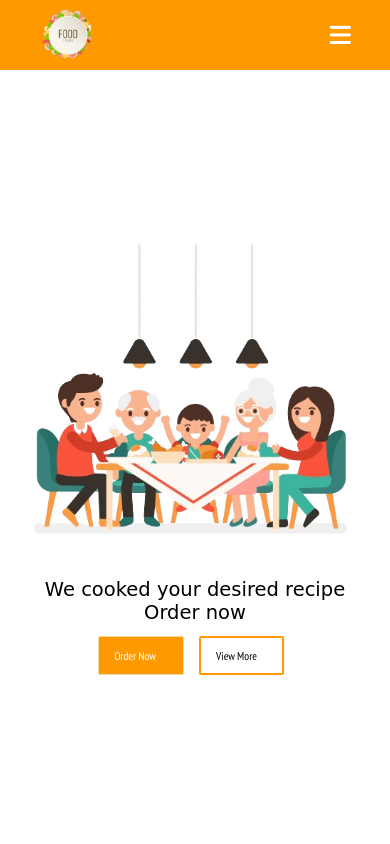
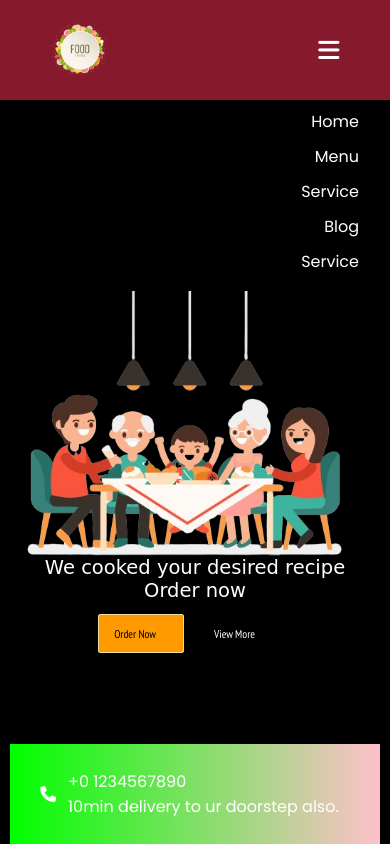
Before and after one commit to affan610/The-Last-Reply, a plain HTML site: page CSS/CSS Projects/Website Projects/Restaurant Website/index.html in a window 390 px wide. Both pictures are taken after a click on the icon 340 px from the left and 35 px from the top of the page. Shown: the top 844 px of the page. Drawn offline with Linux system fonts and the light colour scheme; a web font is replaced by a local one.

Commit message:
completed resaurant website

```diff
--- a/CSS/CSS Projects/Website Projects/Restaurant Website/index.html
+++ b/CSS/CSS Projects/Website Projects/Restaurant Website/index.html
@@ -22,6 +22,7 @@
 
 <body>
     <nav class="nv">
+        <div class="for_relative">
             <div class="nv_1">
                 <img class="navbar_logo" src="/CSS/CSS Projects/Website Projects/Restaurant Website/Images/337783-PBDRB9-706-removebg-preview (1).png" alt="">
             </div>
@@ -33,7 +34,36 @@
                 <p class="navbar_p navbar_p_5">Service</p>
                 <p class="navbar_p navbar_p_6">Company</p>
                 <p class="navbar_p navbar_p_7">Contract</p>
-            <i class="navbar_p navbar_p_8 fa-solid fa-bars"></i>
+                <i class=" js_bar_icon navbar_p navbar_p_8 fa-solid fa-bars"></i>
+            </div>
+            <div class="js_side_navbar invisible side_navbar">
+                <div class="parent_sdn">
+                    <div class="sn_d_1 sn_d">
+                        <p>Home</p>
+                    </div>
+                </div>
+                <div class="parent_sdn">
+                    <div class="sn_d_2 sn_d">
+                        <p>Menu</p>
+                    </div>
+                </div>
+                <div class="parent_sdn">
+                    <div class="sn_d_3 sn_d">
+                        <p>Service</p>
+                    </div>
+                </div>
+                <div class="parent_sdn">
+                    <div class="sn_d_4 sn_d">
+                        <p>Blog</p>
+                    </div>
+                </div>
+                <div class="parent_sdn">
+                    <div class="sn_d_5 sn_d">
+                        <p>Service</p>
+                    </div>
+                </div>
+            </div>
+
         </div>
     </nav>
     <div class="container">
@@ -57,6 +87,7 @@
     </div>
     <footer>
         <div class=" d">
+            <div class="d_parent d_parent_1">
                 <div class="d1">
                     <i class="fa-solid fa-phone"></i>
                 </div>
@@ -65,7 +96,9 @@
                     <p class="d2_p_2 d2_p">10min delivery to ur doorstep also.</p>
                 </div>
             </div>
+        </div>
         <div class=" d">
+            <div class="d_parent d_parent_2">
                 <div class="d1">
                     <i class="fa-solid fa-location-dot"></i>
                 </div>
@@ -74,7 +107,9 @@
                     <p class="d2_p_2 d2_p">Delivery to whole world in only 10 mins</p>
                 </div>
             </div>
+        </div>
         <div class=" d">
+            <div class="d_parent d_parent_3">
                 <div class="d1">
                     <i class="fa-regular fa-clock"></i>
                 </div>
@@ -83,8 +118,9 @@
                     <p class="d2_p_2 d2_p">1 spcieal delivery on Sunday also.</p>
                 </div>
             </div>
+        </div>
         <div class="d_special d">
-            <div class="another_container_for_last_footer_div">
+            <div class=" another_container_for_last_footer_div">
                 <div class="d1">
                     <p class="d1_p_1 d1_p">You can follow us on: </p>
                 </div>
@@ -98,5 +134,6 @@
         </div>
     </footer>
 </body>
+<script src="./script.js"></script>
 
 </html>
--- /dev/null
+++ b/CSS/CSS Projects/Website Projects/Restaurant Website/script.js
@@ -0,0 +1,5 @@
+document.querySelector(".js_bar_icon")
+    .addEventListener("click", () => {
+        document.querySelector(".js_side_navbar").classList.toggle("invisible")
+
+    })
--- a/CSS/CSS Projects/Website Projects/Restaurant Website/style.css
+++ b/CSS/CSS Projects/Website Projects/Restaurant Website/style.css
@@ -4,6 +4,7 @@ body {
     height: 200vw;
     display: grid;
     row-gap: 40px;
+    background-color: black;
     grid-template-rows: 800px 100px;
 }
 
@@ -14,6 +15,90 @@ p {
 
 .navbar_logo {
     height: 70px;
+    cursor: pointer;
+}
+
+.navbar_logo:hover {
+    animation: rotate 0.9s linear 0s 1 forwards;
+}
+
+@keyframes rotate {
+    to {
+        transform: rotate(360deg);
+    }
+}
+
+.for_relative {
+    display: flex;
+    align-items: center;
+    position: relative;
+}
+
+.side_navbar {
+    background-color: black;
+    position: absolute;
+    right: 0;
+    bottom: -49vw;
+    width: 100%;
+    display: flex;
+    flex-direction: column;
+    align-items: end;
+    padding: 0 8vw 3vw 0;
+    display: none;
+    animation: moveDown 0.3s ease 0s 1 forwards;
+    transform-origin: top;
+}
+
+@keyframes moveDown {
+    from {
+        transform: scaleY(0);
+    }
+    to {
+        transform: scaleY(1);
+    }
+}
+
+.parent_sdn {
+    height: 9vw;
+    width: 100%;
+    cursor: pointer;
+    transition: all 0.3s;
+    position: relative;
+}
+
+.sn_d {
+    height: 100%;
+    width: 100%;
+    position: absolute;
+    padding-right: 10px;
+    display: flex;
+    align-items: center;
+    justify-content: right;
+    transition: all 0.5s;
+    color: white;
+}
+
+.parent_sdn:hover .sn_d {
+    color: black;
+    background-color: white;
+    box-shadow: 10px 10px 4px 0px rgba(255, 255, 255, 0.8);
+}
+
+.parent_sdn:hover .sn_d {
+    animation: opaDown 0.5s ease 0s 1 forwards;
+}
+
+@keyframes opaDown {
+    from {
+        top: -10px;
+        left: -10px;
+        opacity: 0;
+    }
+    to {
+        top: 0;
+        left: 0;
+        opacity: 1;
+    }
 }
 
 .nv {
@@ -22,10 +107,14 @@ p {
     right: 0;
     top: 0;
     background-color: #FF9900;
-    padding: 10px 13vw;
-    display: flex;
+}
+
+.for_relative {
+    height: 100%;
+    height: 100px;
+    padding: 0 13vw;
     justify-content: space-between;
-    align-items: center;
+    background-color: rgb(134, 25, 43);
 }
 
 .nv_2 {
@@ -39,11 +128,11 @@ p {
 }
 
 .navbar_p_home {
-    color: black;
+    color: black !important;
 }
 
 .navbar_p:hover {
-    color: black;
+    color: black !important;
 }
 
 .container {
@@ -54,6 +143,8 @@ p {
 
 .d1 {
     margin-right: 3vw;
+    display: flex;
+    align-items: center;
 }
 
 .d1_img {
@@ -62,12 +153,27 @@ p {
 
 .footer_right_icons {
     font-size: 22px;
-    margin-right: 15px;
+    padding: 15px;
+    border-radius: 50%;
+    transition: all 0.5s;
+    color: white;
+}
+
+.fa-facebook-f {
+    padding: 15px 20px;
+    color: white;
+}
+
+.footer_right_icons:hover {
+    color: black;
+    background-color: white;
+    box-shadow: 0px 0px 4px 5px rgba(255, 255, 255, 0.4);
 }
 
 .d2_1_p {
     font-size: 37px;
     white-space: nowrap;
+    color: white;
     font-family: "Playwrite CU", cursive;
 }
 
@@ -96,7 +202,7 @@ p {
 
 .d2_special {
     flex-direction: row;
-    margin-top: 5px;
+    margin: 5px 0 0 -15px;
 }
 
 .d2_2 {
@@ -110,9 +216,22 @@ p {
     background-color: #FF9900;
 }
 
+.d2_2_b1:hover {
+    background-color: black;
+    border: 1px solid white;
+}
+
+.d2_2_b_p_1 {
+    transition: all 0.3s;
+}
+
+.d2_2_b1:hover .d2_2_b_p_1 {
+    color: white !important;
+    font-weight: 500;
+}
+
 .d2_2_b2 {
     background-color: transparent;
-    border: 2px solid #FF9900;
 }
 
 .d2_2_b_p {
@@ -124,15 +243,18 @@ p {
 .d2_p,
 .d1_p {
     white-space: nowrap;
+    color: white;
 }
 
-.d2_2_b_p_1 {
+.fa-clock,
+.fa-location-dot,
+.fa-phone {
     color: white;
-    transition: all 0.3s;
 }
 
 .d2_2_b_p_2 {
     transition: all 0.3s;
+    color: white;
 }
 
 .d2_2_b {
@@ -145,7 +267,6 @@ p {
 }
 
 .d2_2_b2:hover {
-    border: 0px 0px 110px 200px rgba(255, 255, 255, 1);
     background-color: #FF9900;
 }
 
@@ -154,26 +275,26 @@ p {
     font-family: 500;
 }
 
-@media (max-width: 1554px) {
-    /* footer {
-        gap: 10px;
-        grid-template-columns: 1fr 1fr;
-    } */
-}
-
 footer {
     display: grid;
+    left: 0;
+    right: 0;
     grid-template-columns: repeat(4, 1fr);
     align-items: center;
-    display: none;
+    position: absolute;
+    bottom: 0;
 }
 
 .d {
     display: flex;
-    padding: 0 3vw;
     height: 80px;
+    justify-content: center;
     align-items: center;
     background: linear-gradient(to right, lime, pink);
+}
+
+.d_parent {
+    display: flex;
 }
 
 .d_special {
@@ -187,31 +308,27 @@ footer {
 }
 
 @media (max-width:800px) {
-    .nv {
-        padding: 10px 5vw;
-    }
     .nv_1 {
-        margin-right: 4vw;
+        margin-right: 6vw;
     }
 }
 
-@media (max-width: 653px) {
+@media (max-width: 800px) {
     .navbar_p_7 {
         display: none;
     }
     .fa-solid {
-        margin-left: 7vw;
         display: block !important;
     }
 }
 
-@media (max-width: 620px) {
+@media (max-width: 730px) {
     .navbar_p_6 {
         display: none;
     }
 }
 
-@media (max-width: 500px) {
+@media (max-width: 600px) {
     .navbar_p {
         display: none;
     }
@@ -219,11 +336,11 @@ footer {
         display: block;
         font-size: 6.2vw;
     }
-    .nv {
-        padding: 1.5vw 10vw;
-    }
     .navbar_logo {
         height: 14vw;
+    }
+    .side_navbar {
+        display: flex;
     }
 }
 
@@ -252,9 +369,6 @@ footer {
         margin-top: 30vw;
         flex-direction: column;
     }
-    .d1 {
-        margin: 0 0 10vw 0;
-    }
     .d1_img {
         height: 75vw;
         margin-right: 2vw;
@@ -274,3 +388,35 @@ footer {
         font-size: 2.9vw;
     }
 }
+
+@media (max-width: 1782px) {
+    footer {
+        grid-template-columns: 1fr 1fr;
+        gap: 10px;
+        bottom: -110px;
+    }
+    .d {
+        height: 100px;
+    }
+}
+
+@media (max-width: 821px) {
+    footer {
+        grid-template-columns: 1fr;
+        gap: 10px;
+        bottom: -330px;
+    }
+    .d {
+        margin: 0 10px;
+    }
+    .d_parent_1 {
+        margin-left: -2.8vw;
+    }
+    .d_parent_3 {
+        margin-left: -5vw;
+    }
+}
+
+.invisible {
+    display: none;
+}
```
Lines whose indentation alone changed are shown as unchanged.
